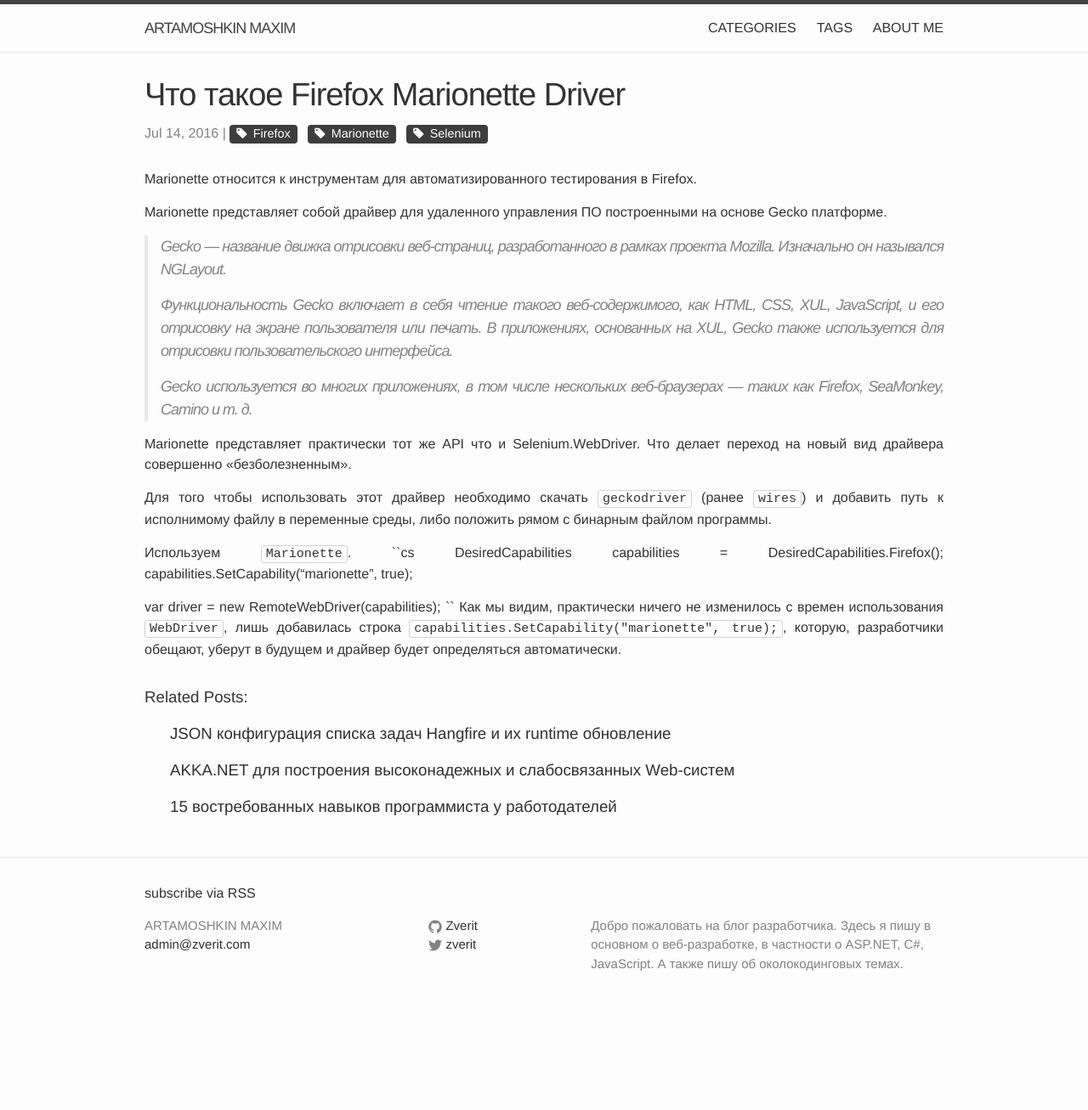
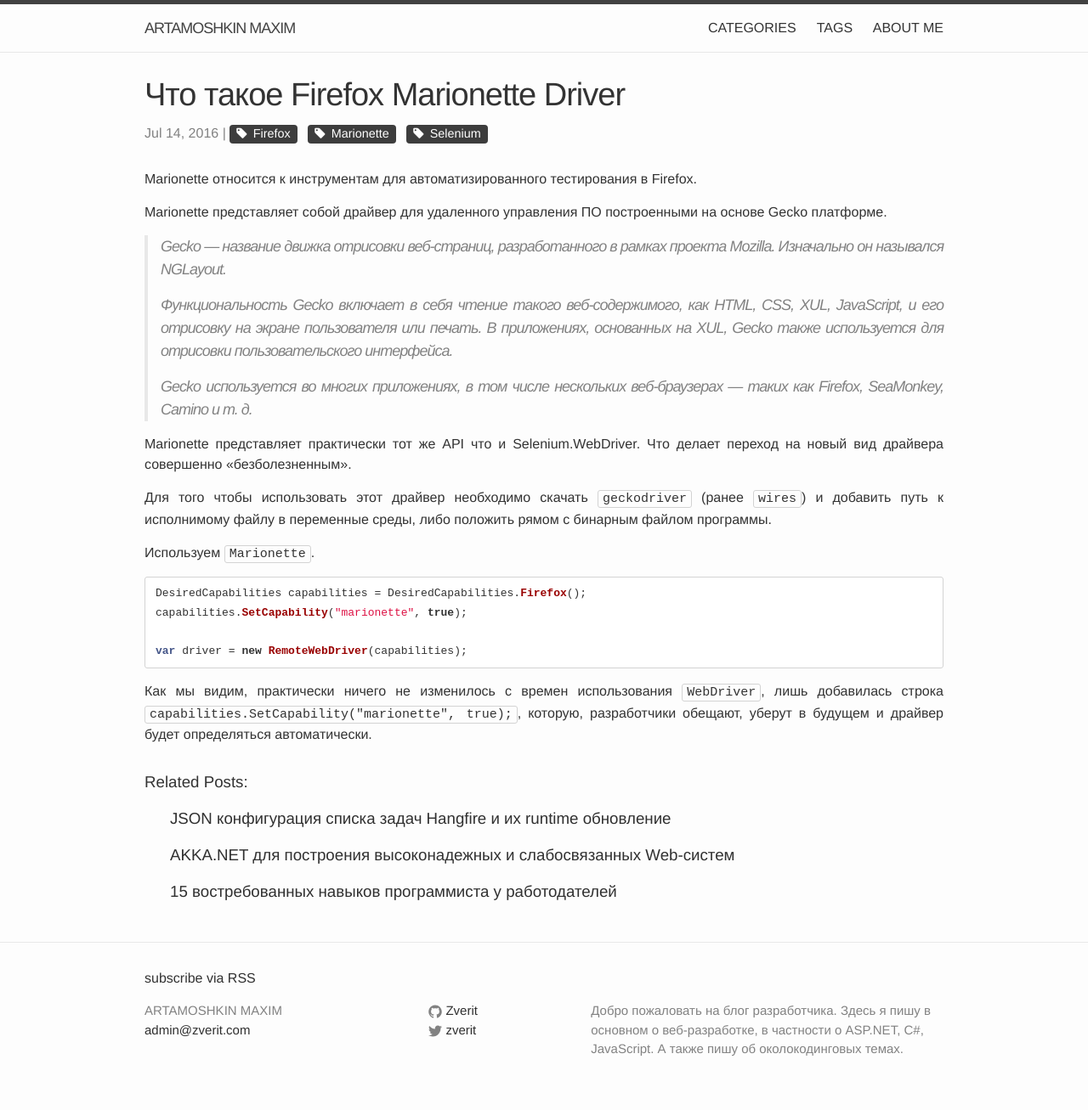
Before and after one commit to martamoshkin/blog.zverit.com, a Jekyll site: the page built from _posts/2016-7-15-what-is-firefox-marionette-driver.md, in a window 1280 px wide. Shown: the whole page at 85% size. Built offline with Jekyll 4.4.1, drawn with Linux system fonts in a browser that asks for light colours; nearby versions of some CDN libraries; comment, search, counter and statistics services are not loaded; before the commit the page ends 1206 px from its top, so only the background shows below that.

Commit message:
Update 2016-7-15-what-is-firefox-marionette-driver.md

````diff
--- a/_posts/2016-7-15-what-is-firefox-marionette-driver.md
+++ b/_posts/2016-7-15-what-is-firefox-marionette-driver.md
@@ -23,10 +23,12 @@
 Для того чтобы использовать этот драйвер необходимо [скачать](https://github.com/mozilla/geckodriver/releases "GitHub release page.") `geckodriver` (ранее `wires`) и добавить путь к исполнимому файлу в переменные среды, либо положить рямом с бинарным файлом программы.
 
 Используем `Marionette`.
-``cs
+
+```cs
 DesiredCapabilities capabilities = DesiredCapabilities.Firefox();
 capabilities.SetCapability("marionette", true);
 
 var driver = new RemoteWebDriver(capabilities);
-``
+```
+
 Как мы видим, практически ничего не изменилось с времен использования `WebDriver`, лишь добавилась строка `capabilities.SetCapability("marionette", true);`, которую, разработчики обещают, уберут в будущем и драйвер будет определяться автоматически.
````
